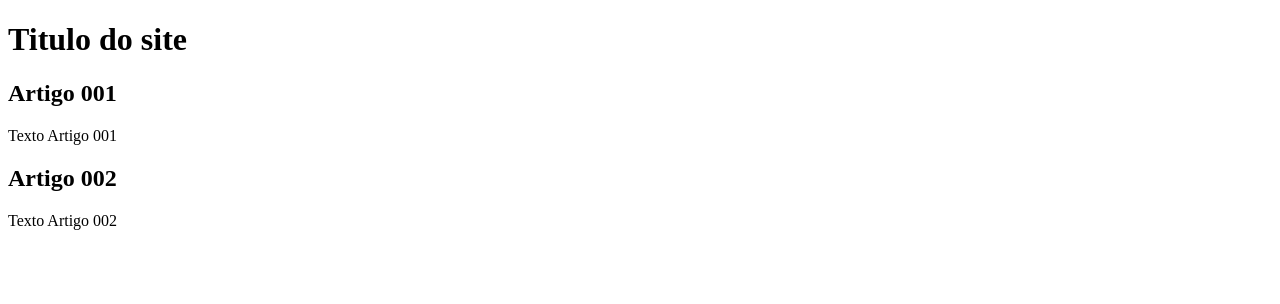
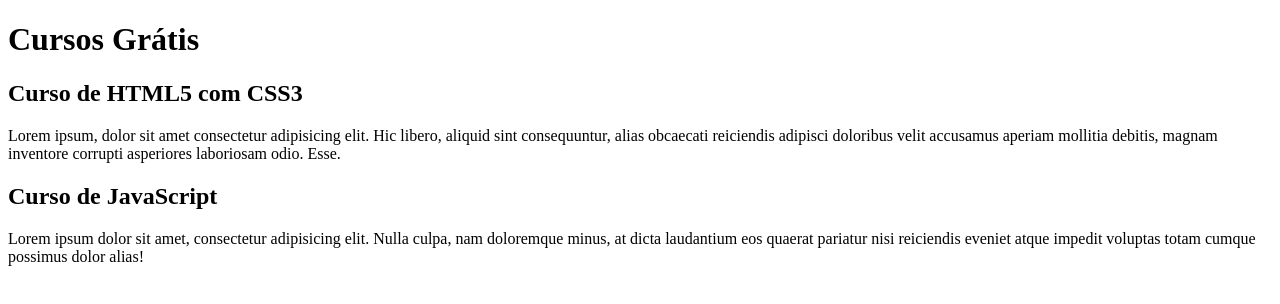
Before and after one commit to ChrysWillians/projeto-site, a plain HTML site: page index.html in a window 1280 px wide. Drawn offline with Linux system fonts and the light colour scheme.

Commit message:
comecei a escrever o conteúdo

```diff
--- a/index.html
+++ b/index.html
@@ -9,16 +9,16 @@
 <body>
     <main>
         <header>
-            <h1>Titulo do site</h1>
+            <h1>Cursos Grátis</h1>
 
         </header>
         <article>
-            <h2>Artigo 001</h2>
-            <p>Texto Artigo 001</p>
+            <h2>Curso de HTML5 com CSS3</h2>
+            <p>Lorem ipsum, dolor sit amet consectetur adipisicing elit. Hic libero, aliquid sint consequuntur, alias obcaecati reiciendis adipisci doloribus velit accusamus aperiam mollitia debitis, magnam inventore corrupti asperiores laboriosam odio. Esse.</p>
         </article>
         <article>
-            <h2>Artigo 002</h2>
-            <p>Texto Artigo 002</p>
+            <h2>Curso de JavaScript</h2>
+            <p>Lorem ipsum dolor sit amet, consectetur adipisicing elit. Nulla culpa, nam doloremque minus, at dicta laudantium eos quaerat pariatur nisi reiciendis eveniet atque impedit voluptas totam cumque possimus dolor alias!</p>
         </article>
     </main>
 
```
